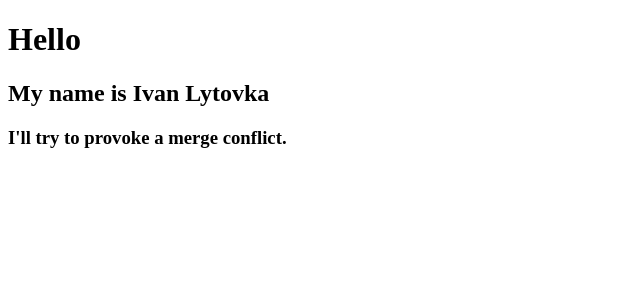
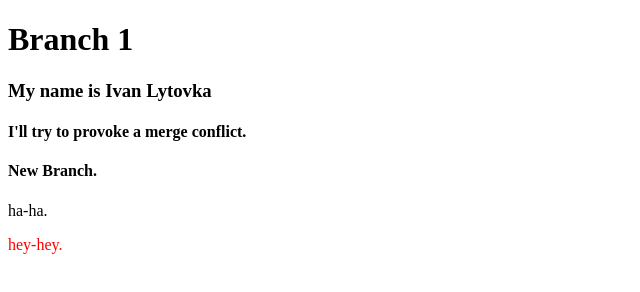
Before and after one commit to lytovka/cps847, a plain HTML site: page index.html in a window 1280 px wide. Shown: the whole page, without its empty margins (0-640 px from the left). Drawn offline with Linux system fonts and the light colour scheme.

Commit message:
change index.html on branch1

```diff
--- a/index.html
+++ b/index.html
@@ -3,19 +3,26 @@
 <head>
     <meta charset="UTF-8">
     <meta name="viewport" content="width=device-width, initial-scale=1.0">
-    <title>Document</title>
+    <title>Branch1</title>
 </head>
 <body>
     <div>
         <h1>
-            Hello
+            Branch 1
         </h1>
-        <h2>
+        <h3>
             My name is Ivan Lytovka
-        </h2>
-        <h3>
+        </h3>
+        <h4>
             I'll try to provoke a merge conflict.
-        </h3>
+        </h4>
+        <h4>
+            New Branch.
+        </h4>
+        <p>ha-ha.</p>
+    </div>
+    <div style="color: red">
+            <p>hey-hey.</p>
     </div>
 </body>
 </html>
```
